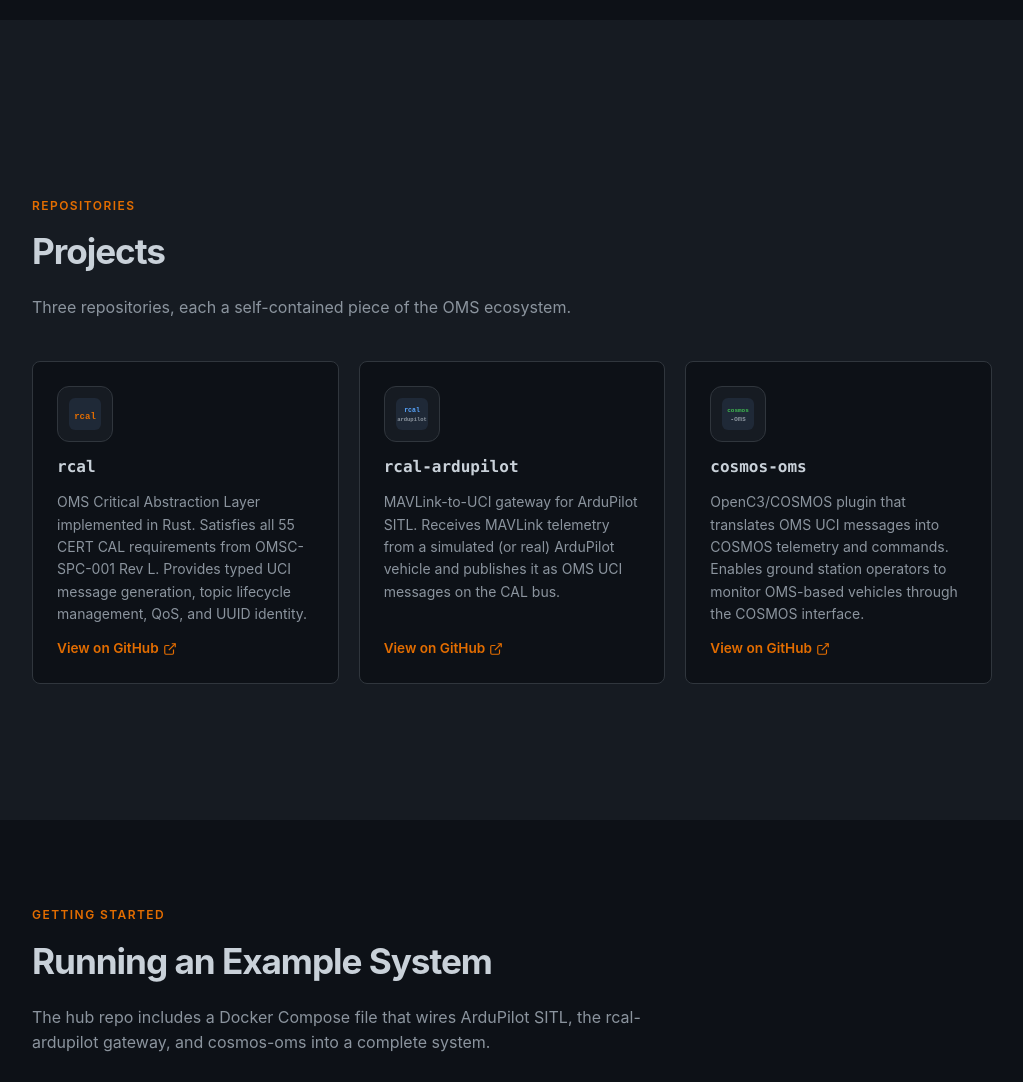
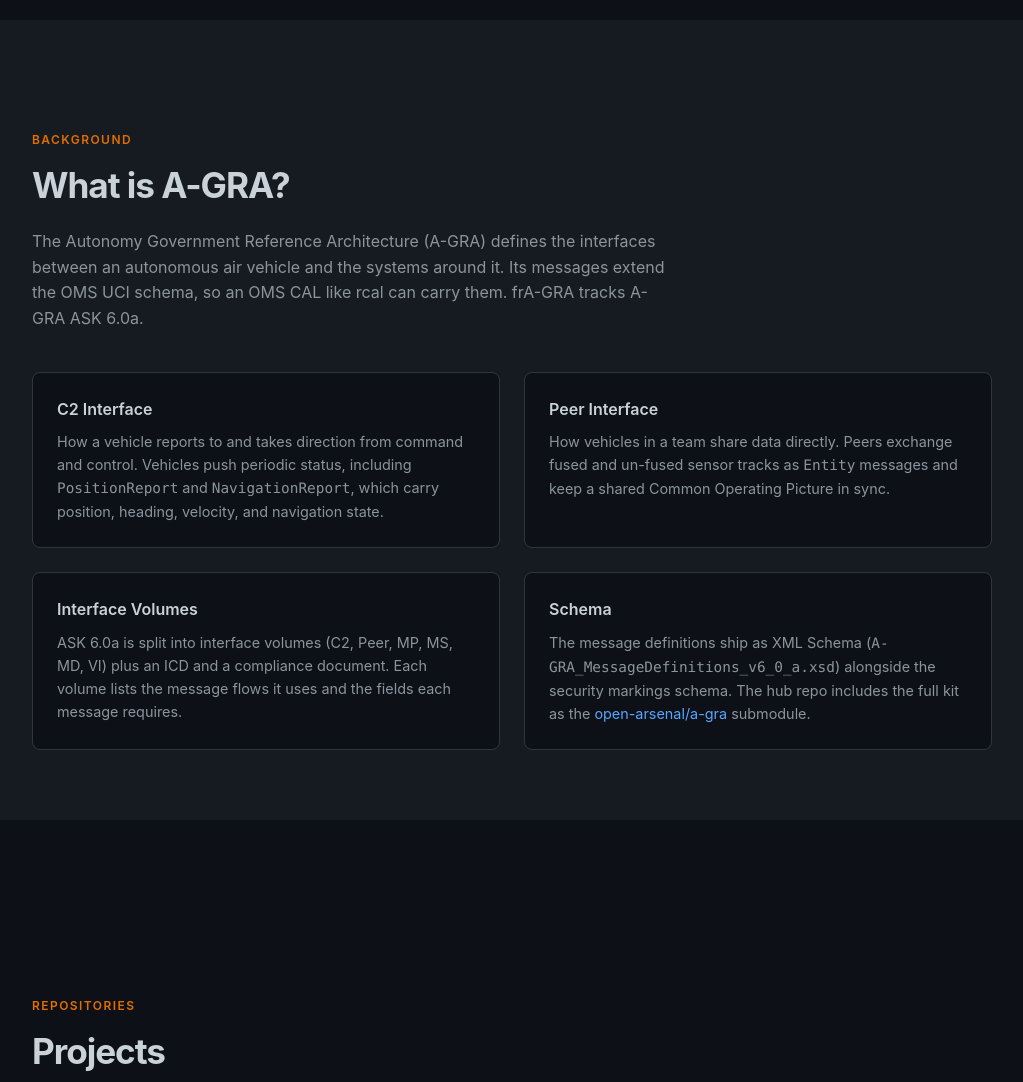
Before and after one commit to frA-GRA/frA-GRA, a plain HTML site: page index.html in a window 1280 px wide. Shown: the part 1580-2662 px from the top of the page, without its empty margins (128-1151 px from the left). Drawn offline with Linux system fonts and the light colour scheme.

Commit message:
feat: add initial 2 quad example

```diff
--- a/index.html
+++ b/index.html
@@ -216,7 +216,9 @@
     .oms-card p { color: var(--muted); font-size: 0.9rem; }
 
     /* ── Projects ── */
-    #projects { background: var(--surface); }
+    #agra { background: var(--surface); }
+    #agra .oms-card { background: var(--bg); }
+    #projects { background: var(--bg); }
 
     .project-grid {
       display: grid;
@@ -228,7 +230,7 @@
     }
 
     .project-card {
-      background: var(--bg);
+      background: var(--surface);
       border: 1px solid var(--border);
       border-radius: var(--radius);
       padding: 24px;
@@ -245,7 +247,7 @@
     .project-logo {
       width: 56px; height: 56px;
       border-radius: 12px;
-      background: var(--surface);
+      background: var(--bg);
       border: 1px solid var(--border);
       display: flex;
       align-items: center;
@@ -274,8 +276,8 @@
     }
     .project-link:hover { color: var(--accent2); text-decoration: none; }
 
-    /* ── Docker ── */
-    #docker { background: var(--bg); }
+    /* ── Examples ── */
+    #examples { background: var(--surface); }
 
     .docker-layout {
       display: grid;
@@ -292,7 +294,7 @@
       flex-direction: column;
     }
     .flow-node {
-      background: var(--surface);
+      background: var(--bg);
       border: 1px solid var(--border);
       border-radius: var(--radius);
       padding: 12px 16px;
@@ -328,7 +330,7 @@
     code { font-family: "SFMono-Regular", Consolas, monospace; }
 
     /* ── Specs & Tools ── */
-    #tools { background: var(--surface); }
+    #tools { background: var(--bg); }
 
     .tools-grid {
       display: grid;
@@ -340,7 +342,7 @@
     }
 
     .tool-card {
-      background: var(--bg);
+      background: var(--surface);
       border: 1px solid var(--border);
       border-radius: var(--radius);
       padding: 20px 16px;
@@ -379,7 +381,8 @@
   <span class="nav-brand">fr<span class="accent">A-GRA</span></span>
   <ul class="nav-links">
     <li><a href="#projects">Projects</a></li>
-    <li><a href="#docker">Docker</a></li>
+    <li><a href="#agra">A-GRA</a></li>
+    <li><a href="#examples">Examples</a></li>
     <li><a href="#tools">Specs</a></li>
     <li><a href="https://github.com/frA-GRA" target="_blank" rel="noopener">GitHub</a></li>
   </ul>
@@ -439,7 +442,34 @@
   </div>
 </section>
 
-<!-- ── 3. Projects ── -->
+<!-- ── 3. A-GRA ── -->
+<section id="agra">
+  <div class="inner">
+    <p class="section-label">Background</p>
+    <h2 class="section-title">What is A-GRA?</h2>
+    <p class="section-desc">The Autonomy Government Reference Architecture (A-GRA) defines the interfaces between an autonomous air vehicle and the systems around it. Its messages extend the OMS UCI schema, so an OMS CAL like rcal can carry them. frA-GRA tracks A-GRA ASK 6.0a.</p>
+    <div class="oms-grid">
+      <div class="oms-card">
+        <h3>C2 Interface</h3>
+        <p>How a vehicle reports to and takes direction from command and control. Vehicles push periodic status, including <code>PositionReport</code> and <code>NavigationReport</code>, which carry position, heading, velocity, and navigation state.</p>
+      </div>
+      <div class="oms-card">
+        <h3>Peer Interface</h3>
+        <p>How vehicles in a team share data directly. Peers exchange fused and un-fused sensor tracks as <code>Entity</code> messages and keep a shared Common Operating Picture in sync.</p>
+      </div>
+      <div class="oms-card">
+        <h3>Interface Volumes</h3>
+        <p>ASK 6.0a is split into interface volumes (C2, Peer, MP, MS, MD, VI) plus an ICD and a compliance document. Each volume lists the message flows it uses and the fields each message requires.</p>
+      </div>
+      <div class="oms-card">
+        <h3>Schema</h3>
+        <p>The message definitions ship as XML Schema (<code>A-GRA_MessageDefinitions_v6_0_a.xsd</code>) alongside the security markings schema. The hub repo includes the full kit as the <a href="https://github.com/open-arsenal/a-gra" target="_blank" rel="noopener">open-arsenal/a-gra</a> submodule.</p>
+      </div>
+    </div>
+  </div>
+</section>
+
+<!-- ── 4. Projects ── -->
 <section id="projects">
   <div class="inner">
     <p class="section-label">Repositories</p>
@@ -498,12 +528,12 @@
   </div>
 </section>
 
-<!-- ── 4. Docker ── -->
-<section id="docker">
+<!-- ── 5. Examples ── -->
+<section id="examples">
   <div class="inner">
     <p class="section-label">Getting Started</p>
     <h2 class="section-title">Running an Example System</h2>
-    <p class="section-desc">The hub repo includes a Docker Compose file that wires ArduPilot SITL, the rcal-ardupilot gateway, and cosmos-oms into a complete system.</p>
+    <p class="section-desc">The hub repo includes Docker Compose examples that wire ArduPilot SITL, the rcal-ardupilot gateway, and cosmos-oms into complete systems. See the <a href="https://github.com/frA-GRA/frA-GRA/tree/main/examples">examples directory</a> for the full list. The simplest one runs a single quadcopter:</p>
     <div class="docker-layout">
       <div>
         <p style="color:var(--muted);font-size:.875rem;margin-bottom:16px;">Clone the hub and run:</p>
@@ -512,7 +542,7 @@
 
 cd frA-GRA
 docker compose \
-  -f docker/docker-compose.yml up</code></pre>
+  -f examples/1-quad-basic/docker-compose.yml up</code></pre>
         <p style="color:var(--muted);font-size:.8rem;margin-top:12px;">Requires Docker 24+ with Compose V2. Container images are placeholders — see individual repos for build instructions.</p>
       </div>
       <div>
@@ -548,7 +578,7 @@
   </div>
 </section>
 
-<!-- ── 5. Specs & Tools ── -->
+<!-- ── 6. Specs & Tools ── -->
 <section id="tools">
   <div class="inner">
     <p class="section-label">Ecosystem</p>
```
Also changed, not shown: 15 other files.
